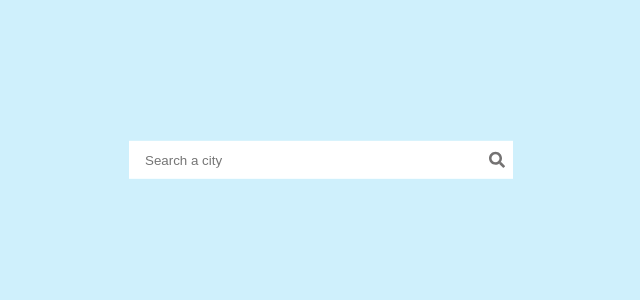
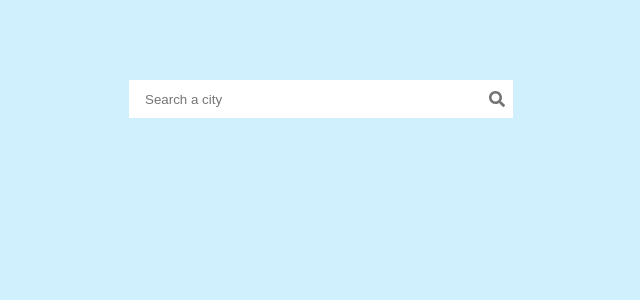
Before and after one commit to mtkrated/weather_app, a React (Create React App) app: page / in a window 1280 px wide. Shown: the top 300 px of the page, without its empty margins (319-959 px from the left). Built offline with nearby package versions, Linux system fonts and the light colour scheme.

Commit message:
Add fixed searched bar

```diff
--- a/src/index.css
+++ b/src/index.css
@@ -17,3 +17,8 @@ body {
 	background: var(--clr-background);
 	min-height: 100vh;
 }
+
+main {
+	display: grid;
+	place-items: center;
+}
--- a/src/styles/search.module.css
+++ b/src/styles/search.module.css
@@ -6,10 +6,8 @@
 
 .container {
 	width: 30%;
-	position: fixed;
-	top: 20%;
-	left: 50%;
-	transform: translate(-50%, -50%);
+	position: absolute;
+	top: 10%;
 	background: var(--clr-white);
 }
 
```
